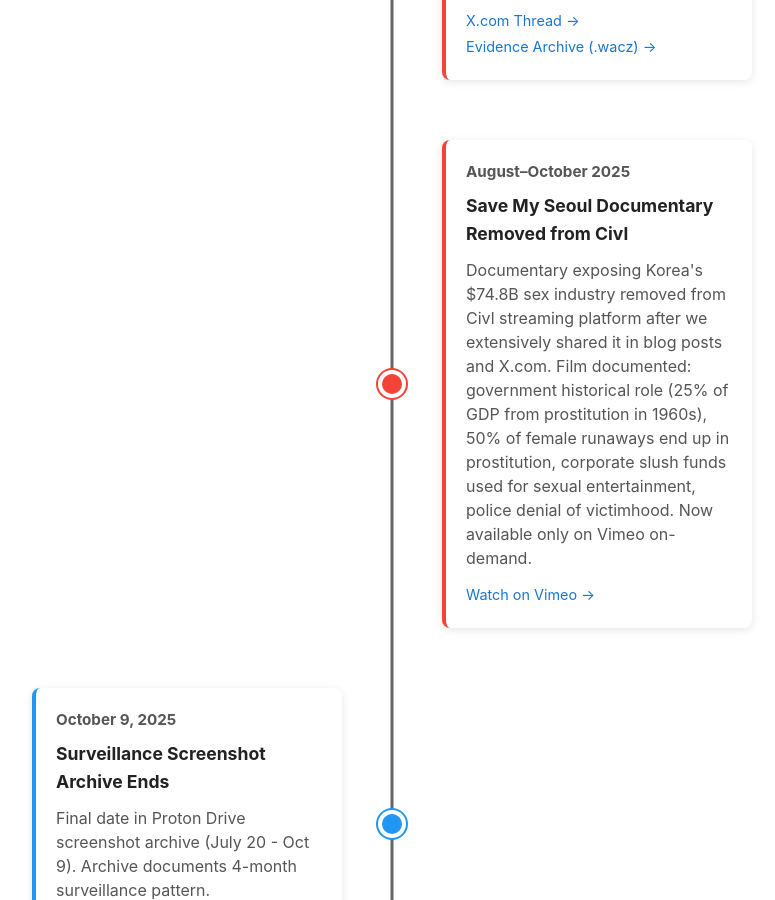
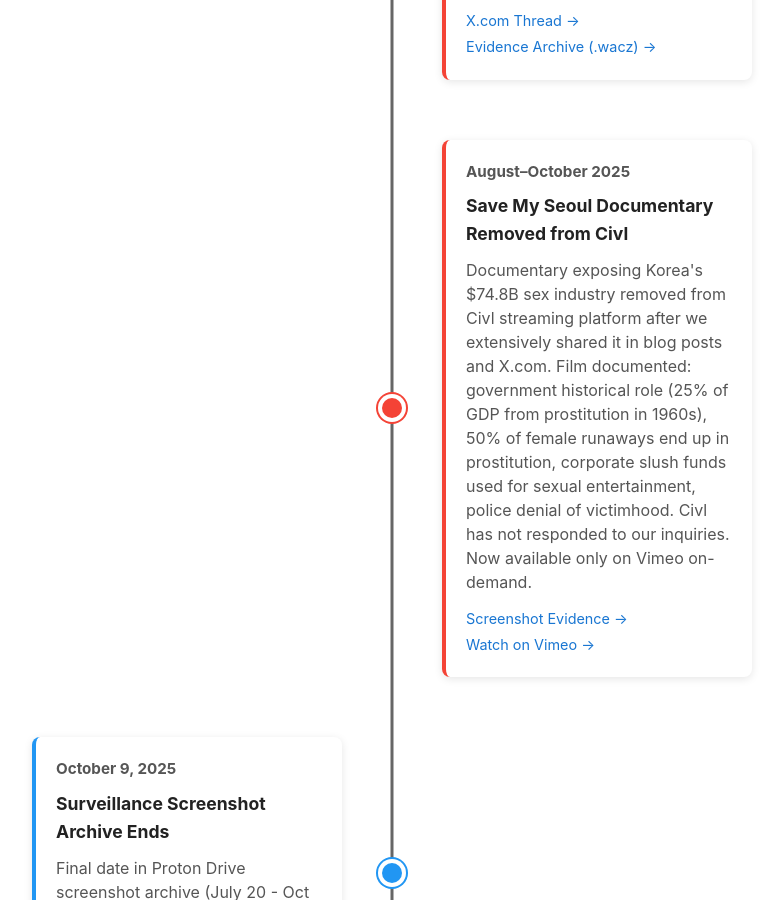
Before and after one commit to Gender-Watchdog/blog.genderwatchdog.org-mirror, a Jekyll site: the page built from surveillance-censorship-timeline.md, in a window 1280 px wide and 900 px high, scrolled down 6143 px. Shown: the whole window, without its empty margins (248-1023 px from the left). Built offline with Jekyll 4.4.1, drawn with Linux system fonts in a browser that asks for light colours; comment, search, counter and statistics services are not loaded.

Commit message:
Update "surveillance-censorship-timeline.md" to include additional context on the removal of the "Save My Seoul" documentary from Civl, noting the lack of response from Civl and adding a link to a screenshot as evidence.

```diff
--- a/surveillance-censorship-timeline.md
+++ b/surveillance-censorship-timeline.md
@@ -436,8 +436,9 @@
                 <div class="event-date">August–October 2025</div>
                 <div class="event-title">Save My Seoul Documentary Removed from Civl</div>
                 <div class="event-description">
-                    Documentary exposing Korea's $74.8B sex industry removed from Civl streaming platform after we extensively shared it in blog posts and X.com. Film documented: government historical role (25% of GDP from prostitution in 1960s), 50% of female runaways end up in prostitution, corporate slush funds used for sexual entertainment, police denial of victimhood. Now available only on Vimeo on-demand.
+                    Documentary exposing Korea's $74.8B sex industry removed from Civl streaming platform after we extensively shared it in blog posts and X.com. Film documented: government historical role (25% of GDP from prostitution in 1960s), 50% of female runaways end up in prostitution, corporate slush funds used for sexual entertainment, police denial of victimhood. Civl has not responded to our inquiries. Now available only on Vimeo on-demand.
                 </div>
+                <a href="/assets/images/apec-surveillance-censorship/civl-save-my-seoul-removed.png" class="event-link">Screenshot Evidence →</a><br>
                 <a href="https://vimeo.com/ondemand/savemyseoul" class="event-link" target="_blank">Watch on Vimeo →</a>
             </div>
         </div>
```
